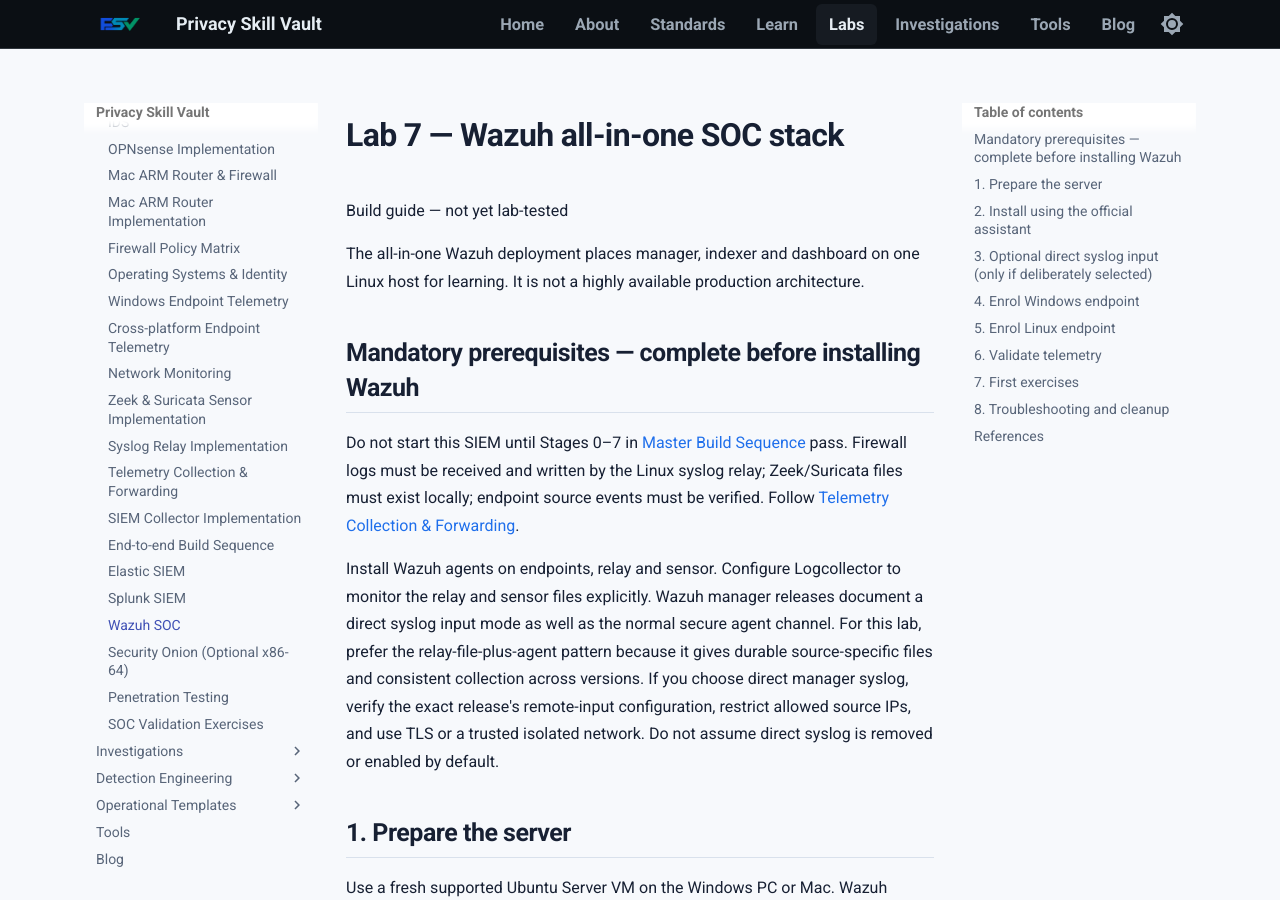
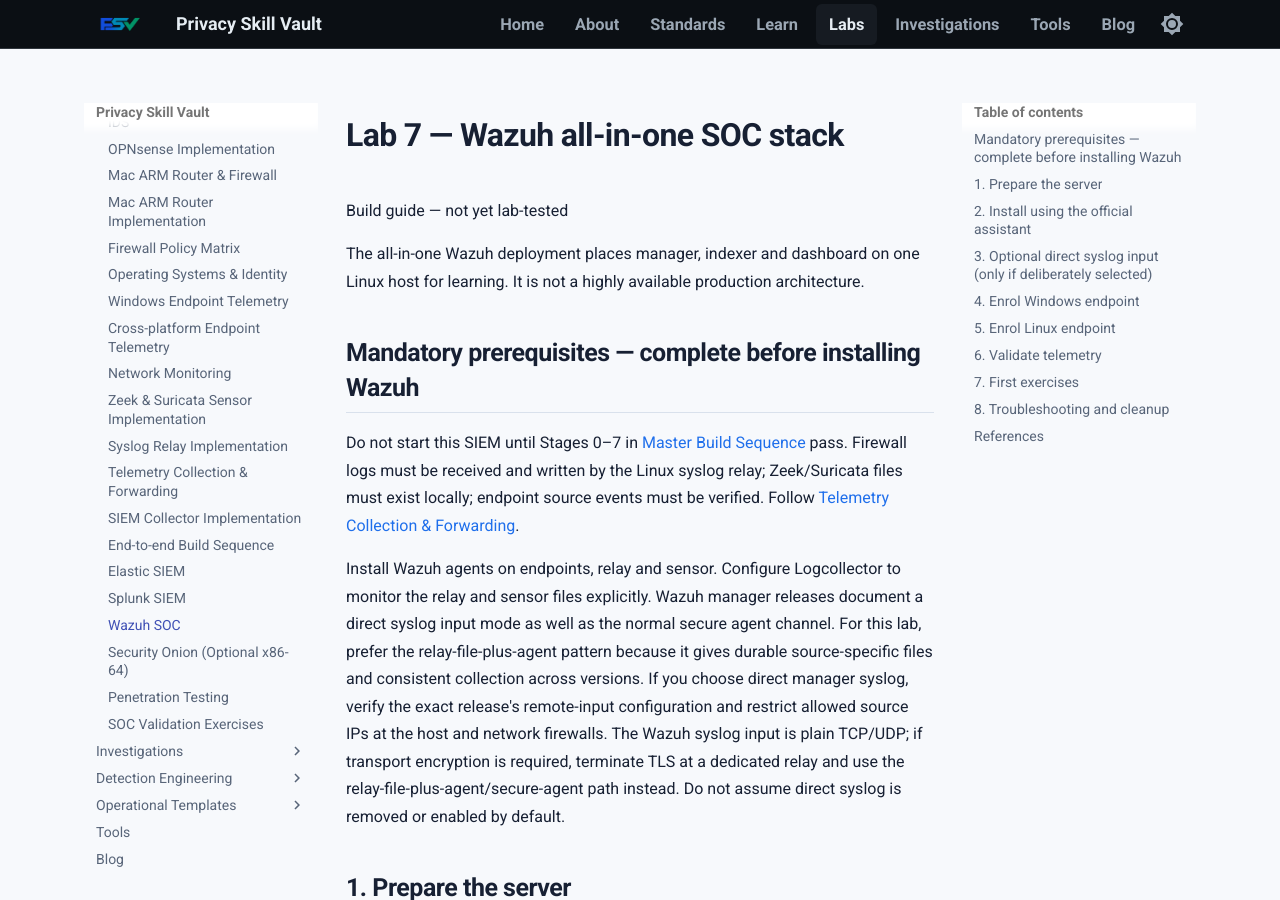
Before and after one commit to PrivacySkillVault/privacyskillvault.github.io, an MkDocs documentation site: the page built from docs/labs/wazuh-soc.md, in a window 1280 px wide and 900 px high. Built offline with MkDocs 1.6.1 and Material for MkDocs 9.7.7, drawn with Linux system fonts in a browser that asks for light colours; some of the changed text lies outside the part shown.

Commit message:
Clarify Wazuh direct syslog transport is not TLS

```diff
--- a/docs/labs/wazuh-soc.md
+++ b/docs/labs/wazuh-soc.md
@@ -8,7 +8,7 @@
 
 Do not start this SIEM until Stages 0–7 in [Master Build Sequence](build-sequence.md) pass. Firewall logs must be received and written by the Linux syslog relay; Zeek/Suricata files must exist locally; endpoint source events must be verified. Follow [Telemetry Collection & Forwarding](telemetry-pipeline.md).
 
-Install Wazuh agents on endpoints, relay and sensor. Configure Logcollector to monitor the relay and sensor files explicitly. Wazuh manager releases document a direct syslog input mode as well as the normal secure agent channel. For this lab, prefer the relay-file-plus-agent pattern because it gives durable source-specific files and consistent collection across versions. If you choose direct manager syslog, verify the exact release's remote-input configuration, restrict allowed source IPs, and use TLS or a trusted isolated network. Do not assume direct syslog is removed or enabled by default.
+Install Wazuh agents on endpoints, relay and sensor. Configure Logcollector to monitor the relay and sensor files explicitly. Wazuh manager releases document a direct syslog input mode as well as the normal secure agent channel. For this lab, prefer the relay-file-plus-agent pattern because it gives durable source-specific files and consistent collection across versions. If you choose direct manager syslog, verify the exact release's remote-input configuration and restrict allowed source IPs at the host and network firewalls. The Wazuh syslog input is plain TCP/UDP; if transport encryption is required, terminate TLS at a dedicated relay and use the relay-file-plus-agent/secure-agent path instead. Do not assume direct syslog is removed or enabled by default.
 
 ## 1. Prepare the server
 
@@ -51,7 +51,7 @@
 </remote>
 ~~~
 
-Replace the source and listener addresses with actual values. Restrict TCP/514 at host and network firewalls. Validate XML/configuration and restart the manager using the release-specific procedure. Direct syslog input does not replace endpoint agents for Windows Event Channels or macOS Unified Logging. Do not enable this listener on an untrusted interface.
+Replace the source and listener addresses with actual values. Restrict TCP/514 at host and network firewalls. This Wazuh syslog listener is plain TCP, not TLS. If encryption is required, use the TLS-capable relay and agent path instead. Validate XML/configuration and restart the manager using the release-specific procedure. Direct syslog input does not replace endpoint agents for Windows Event Channels or macOS Unified Logging. Do not enable this listener on an untrusted interface.
 
 ## 4. Enrol Windows endpoint
 
```
